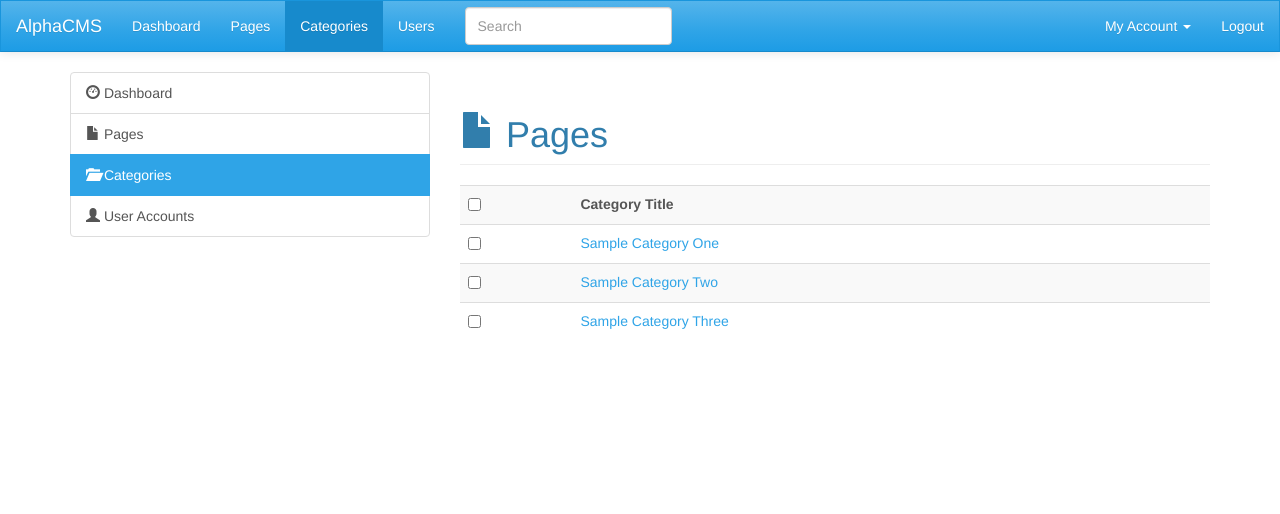
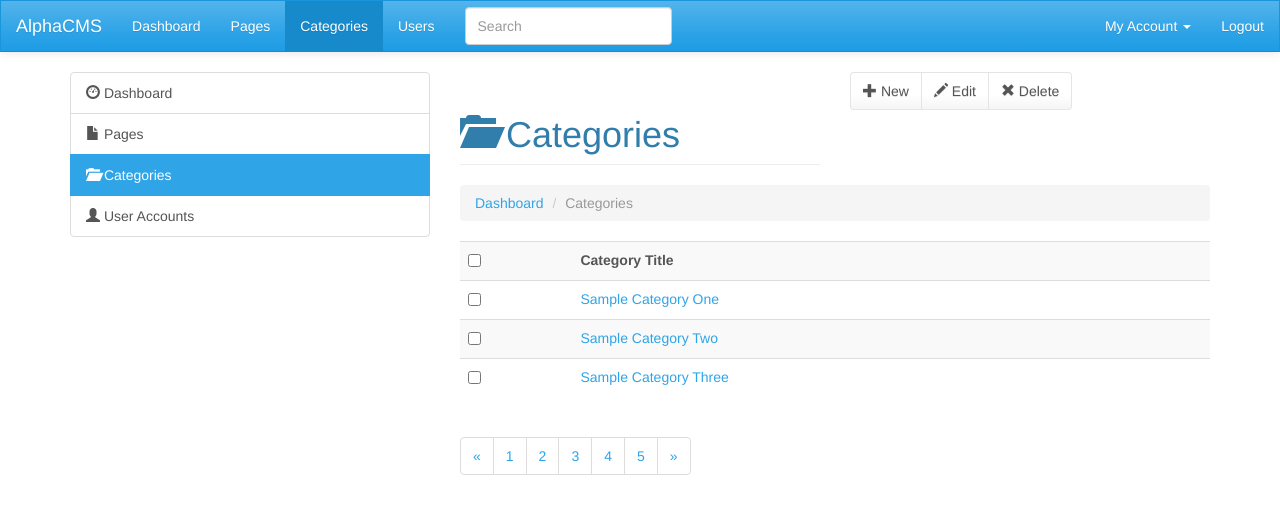
Before and after one commit to marb61a/Admin-Template, a plain HTML site: page categories.html in a window 1280 px wide. Drawn offline with Linux system fonts and the light colour scheme; files whose address does not match are found by name.

Commit message:
added breadcrumbs and pagination to categories

```diff
--- a/categories.html
+++ b/categories.html
@@ -57,7 +57,22 @@
             </div>
           </div>
           <div class="col-md-8">
-            <h1 class="page-header"><i class="glyphicon glyphicon-file"></i> Pages</h1>
+            <div class="row">
+              <div class="col-md-6">
+                <h1 class="page-header"><i class="glyphicon glyphicon-folder-open"></i> Categories</h1>
+              </div>
+              <div class="col-md-6">
+                <div class="btn-group actions" role="group" aria-label="...">
+                <a href="#" class="btn btn-default"><i class="glyphicon glyphicon-plus"></i> New</a>
+                <a href="#" type="button" class="btn btn-default"><i class="glyphicon glyphicon-pencil"></i> Edit</a>
+                <a href="#" type="button" class="btn btn-default"><i class="glyphicon glyphicon-remove"></i> Delete</a>
+              </div>
+              </div>
+            </div>
+            <ol class="breadcrumb">
+              <li><a href="index.html">Dashboard</a></li>
+              <li class="active">Categories</li>
+            </ol>
             <table class="table table-striped">
               <tr>
                 <th><input type="checkbox"></th>
@@ -76,6 +91,25 @@
                 <td><a href="category.html">Sample Category Three</a></td>
               </tr>
             </table>
+            <nav>
+              <ul class="pagination">
+                <li>
+                  <a href="#" aria-label="Previous">
+                    <span aria-hidden="true">&laquo;</span>
+                  </a>
+                </li>
+                <li><a href="#">1</a></li>
+                <li><a href="#">2</a></li>
+                <li><a href="#">3</a></li>
+                <li><a href="#">4</a></li>
+                <li><a href="#">5</a></li>
+                <li>
+                  <a href="#" aria-label="Next">
+                    <span aria-hidden="true">&raquo;</span>
+                  </a>
+                </li>
+              </ul>
+            </nav>
           </div>
         </div>
       </div>
```
